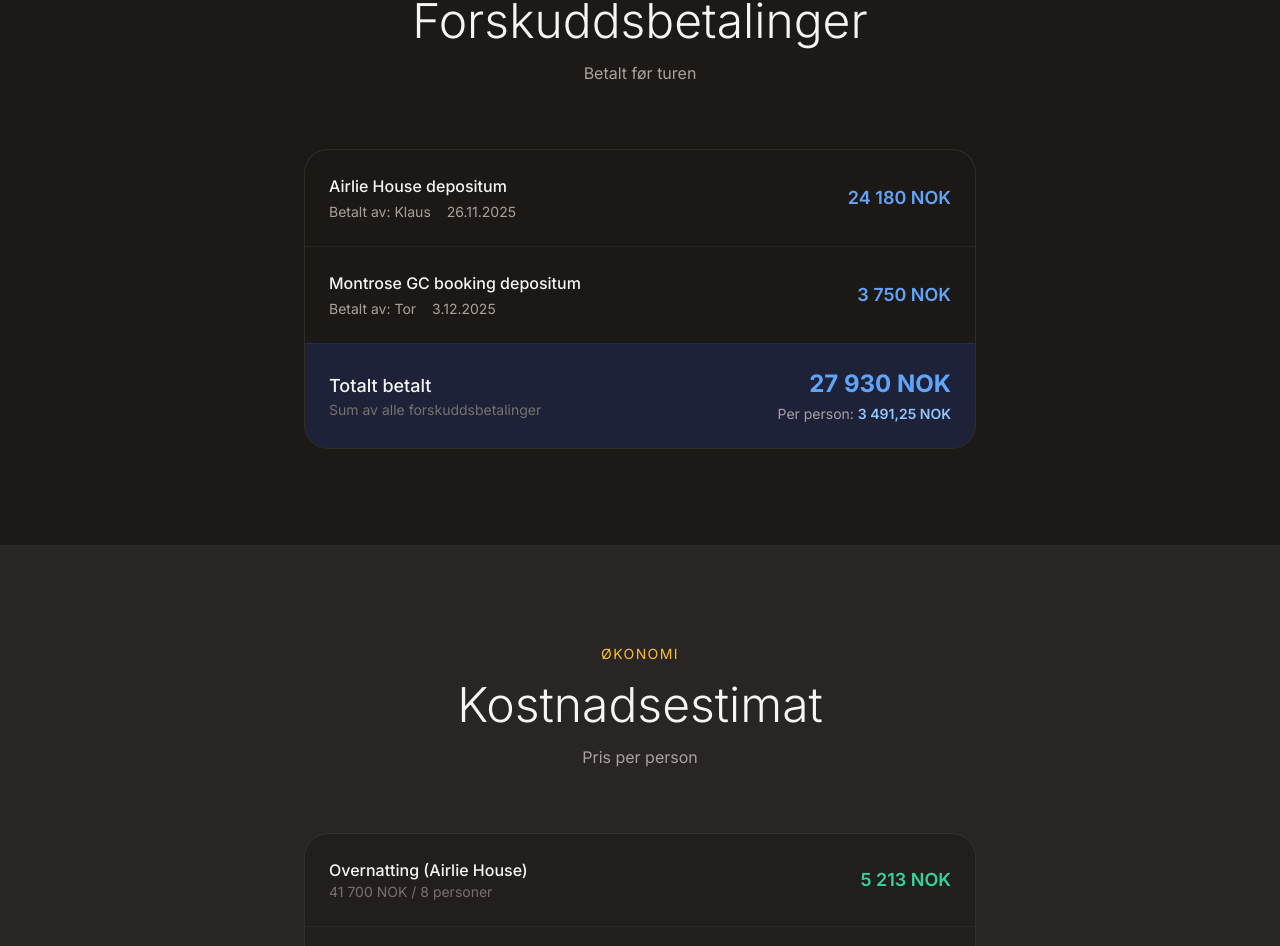
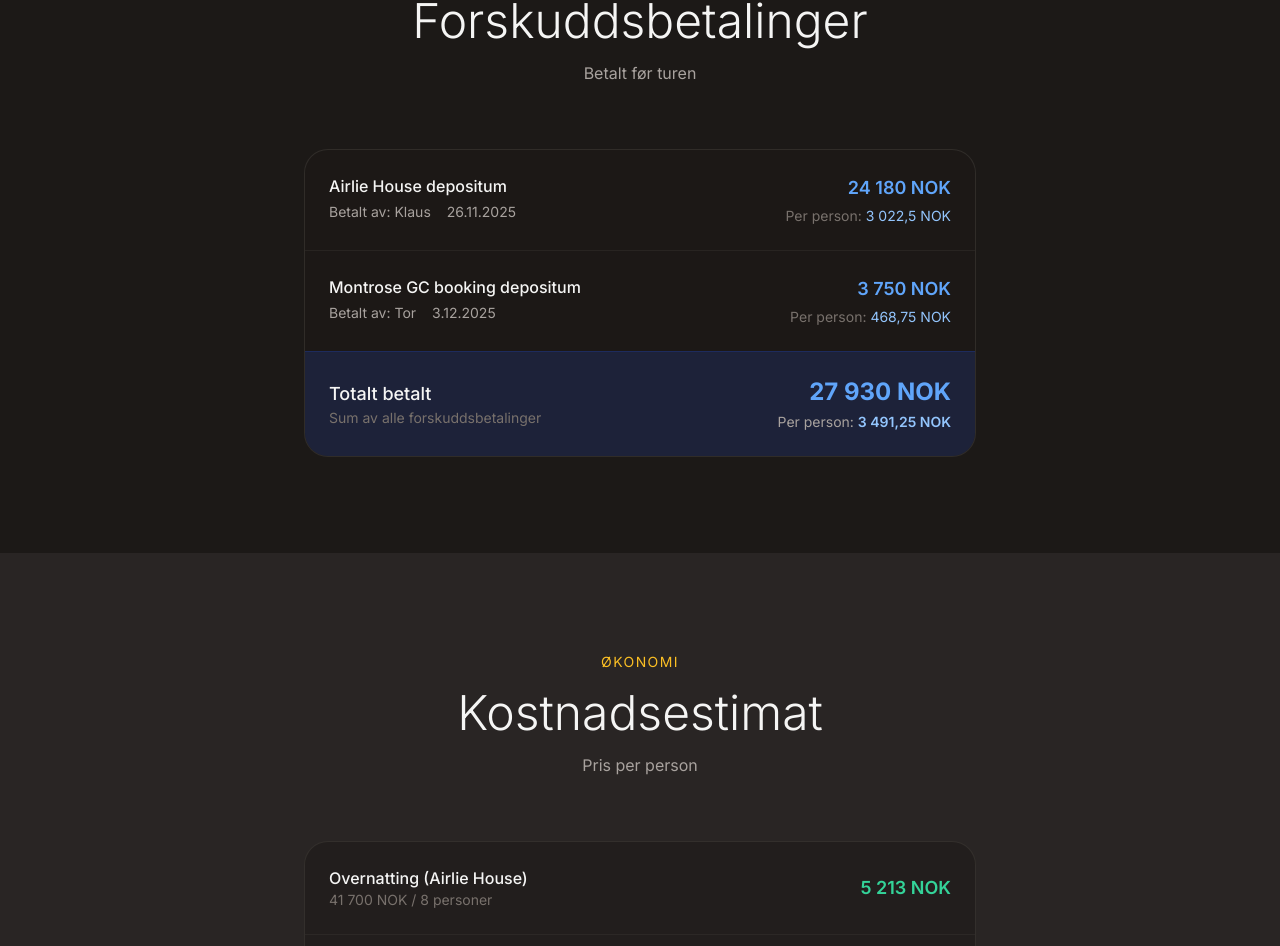
Before and after one commit to dj1p/Skottland2026, a React (Vite) app: page / in a window 1280 px wide. Shown: the part 4265-5211 px from the top of the page. Built offline with nearby package versions, Linux system fonts and the light colour scheme.

Commit message:
Update TripPage.tsx

```diff
--- a/src/pages/TripPage.tsx
+++ b/src/pages/TripPage.tsx
@@ -1026,10 +1026,12 @@ function ExpensesDisplay({ expenses }: { expenses: { description: string; amount
 
   return (
     <div className="bg-stone-900/50 rounded-3xl border border-stone-700/50 overflow-hidden">
-      {expenses.map((expense, index) => (
+      {expenses.map((expense, index) => {
+        const perPerson = expense.amount / 8
+        return (
           <div
             key={index}
-          className={`flex flex-col sm:flex-row sm:items-center justify-between p-6 gap-3 ${index !== expenses.length - 1 ? 'border-b border-stone-700/30' : ''}`}
+            className={`flex flex-col sm:flex-row sm:items-start sm:justify-between p-6 gap-3 ${index !== expenses.length - 1 ? 'border-b border-stone-700/30' : ''}`}
           >
             <div className="flex-1">
               <p className="text-stone-100 font-medium">{expense.description}</p>
@@ -1038,9 +1040,13 @@ function ExpensesDisplay({ expenses }: { expenses: { description: string; amount
                 {expense.date && <span>{new Date(expense.date).toLocaleDateString('nb-NO')}</span>}
               </div>
             </div>
+            <div className="text-right">
               <div className="text-blue-400 font-semibold text-lg whitespace-nowrap">{expense.amount.toLocaleString('nb-NO')} NOK</div>
+              <div className="text-stone-500 text-sm mt-1">Per person: <span className="text-blue-300">{perPerson.toLocaleString('nb-NO')} NOK</span></div>
             </div>
-      ))}
+          </div>
+        )
+      })}
 
       {/* Total */}
       <div className="bg-blue-900/30 p-6 border-t border-blue-800/30">
```
Lines whose indentation alone changed are shown as unchanged.
